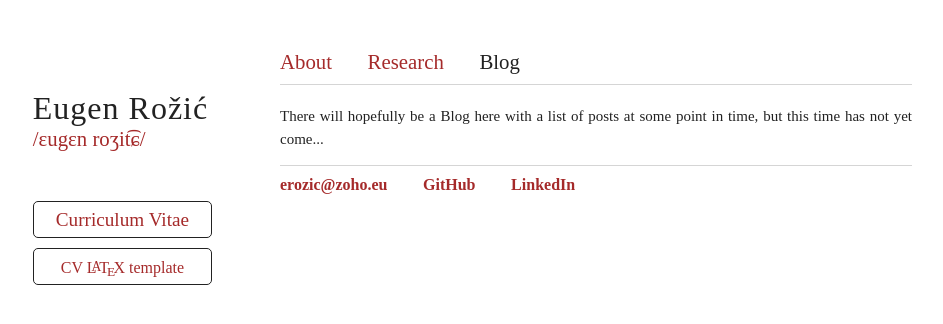
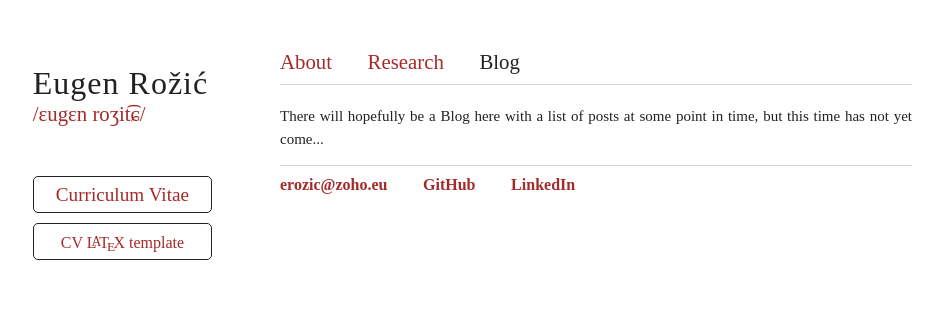
Before and after one commit to erozic/erozic.github.io, a Jekyll site: the page built from blog.html, in a window 1280 px wide. Shown: the top 324 px of the page, without its empty margins (44-987 px from the left). Built offline with Jekyll 4.4.1, drawn with Linux system fonts in a browser that asks for light colours.

Commit message:
absolute positioning of name in sidebar

```diff
--- a/_sass/sidebar_header_footer.scss
+++ b/_sass/sidebar_header_footer.scss
@@ -1,7 +1,7 @@
 
 #site_sidebar {
 	position: fixed;
-	top: 10%;
+	top: 65px;
 	left: 6%;
 	width: 14%;
 }
```
